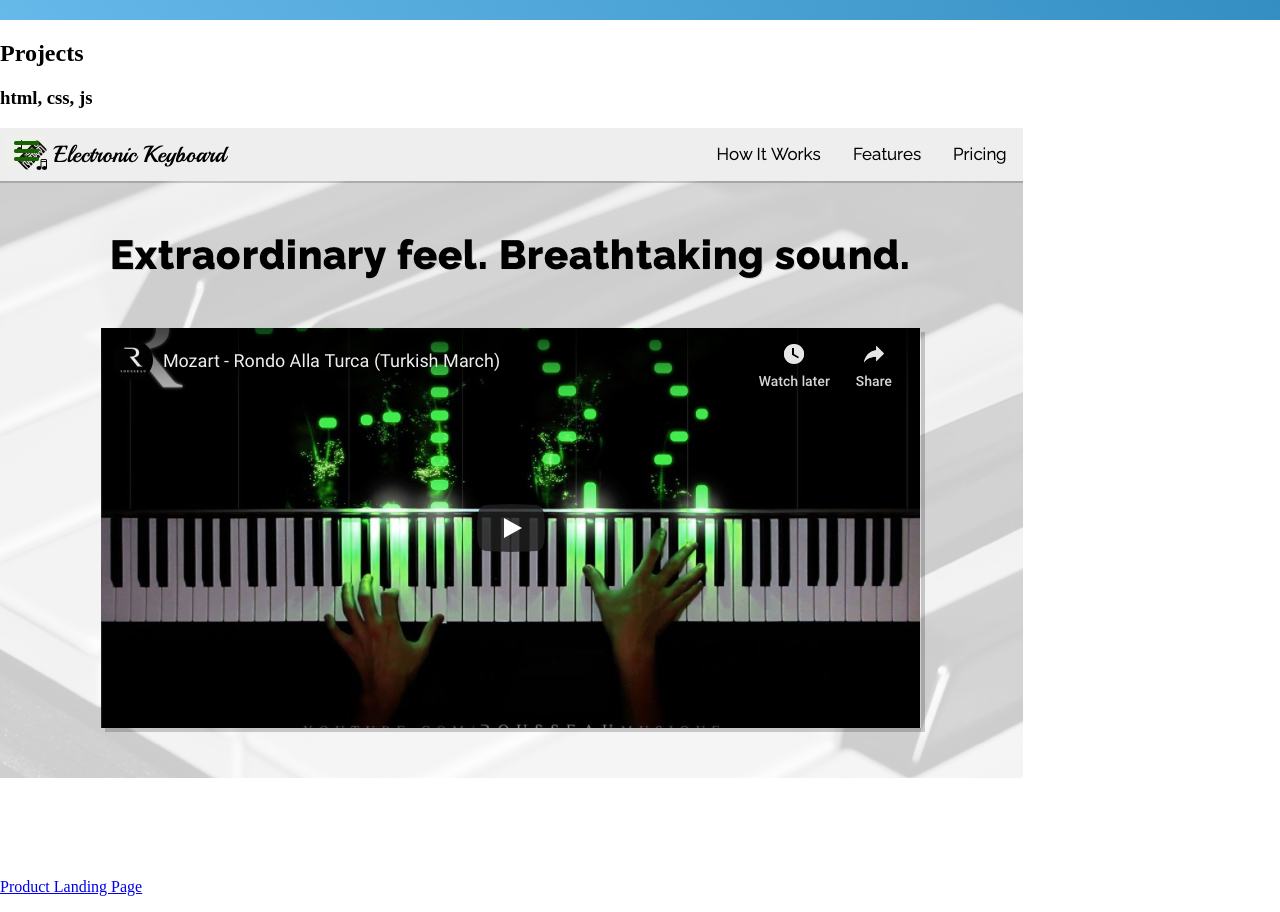
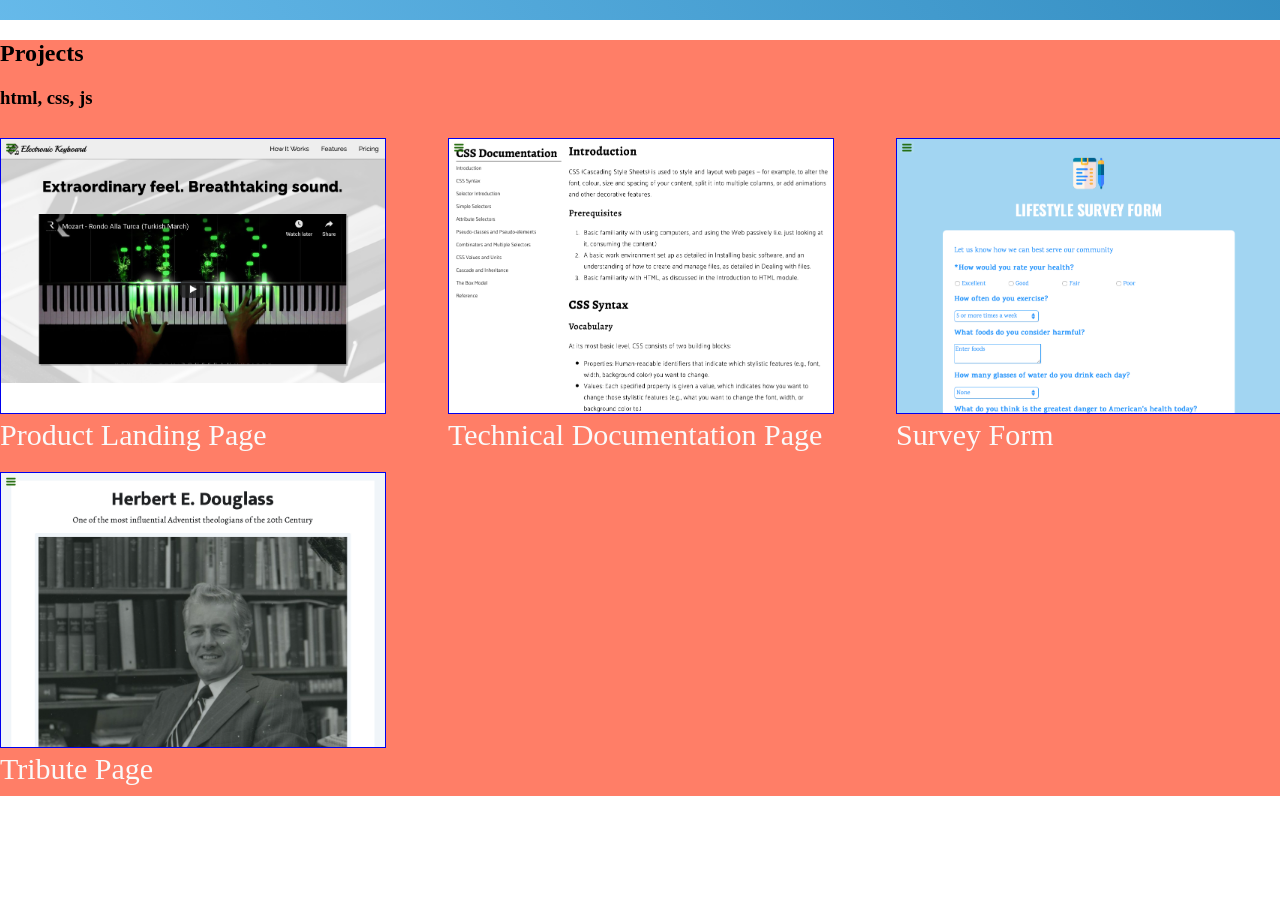
Before and after one commit to sonoffavor/portfolio, a plain HTML site: page index.html in a window 1280 px wide. Shown: the part 780-1692 px from the top of the page. After the commit the page ends 1576 px from the top, so only its background shows below. Drawn offline with Linux system fonts and the light colour scheme; grey boxes are pictures that could not be loaded; a web font is replaced by a local one.

Commit message:
Continues styling the project section

```diff
--- a/css/styles.css
+++ b/css/styles.css
@@ -105,3 +105,42 @@ h1 {
     padding: 0.5rem 0.5rem;
     margin: 0;
 }
+
+/* Project Section */
+#projects {
+    background-color: #ff7e67;
+}
+
+.flex-container {
+    display: flex;
+    flex-direction: row;
+    flex-wrap: wrap;
+    justify-content: space-between;
+    overflow: hidden;
+
+}
+
+.project-tile {
+    margin: 10px 0;
+    width: 30%;
+}
+
+.project-tile a {
+    text-decoration: none;
+}
+
+.project-tile img{
+    border-style: solid;
+    border-width: 1px;
+    width: 100%;
+    margin: 0;
+}
+
+.project-tile p {
+    font-family: 'Trirong', serif;
+    font-weight: 400;
+    font-size: 30px;
+    color: #fafafa;
+    display: inline-block;
+    margin: 0;
+}
--- a/index.html
+++ b/index.html
@@ -7,6 +7,7 @@
     <!-- Google Fonts -->
     <link href="https://fonts.googleapis.com/css2?family=Raleway:wght@800&display=swap" rel="stylesheet">
     <link href="https://fonts.googleapis.com/css2?family=Trirong:wght@600&display=swap" rel="stylesheet">
+    <link href="https://fonts.googleapis.com/css2?family=Trirong&display=swap" rel="stylesheet">
     <link href="https://fonts.googleapis.com/css2?family=Trirong:wght@100&display=swap" rel="stylesheet">
 
     <!-- External Style Sheet -->
@@ -129,17 +130,28 @@
             <h3 id="html-css-js">html, css, js</h3>
             <div class="flex-container">
                 <div class="project-tile">
-                    <a href="https://sonoffavor.github.io/product-landing-page/"><img src="images/product-landing-page.png" alt="product-landing-page"><p>Product Landing Page</p></a>
-
+                    <a href="https://sonoffavor.github.io/product-landing-page/">
+                        <img src="images/product-landing-page.png" alt="product landing page">
+                        <p>Product Landing Page</p>
+                    </a>
                 </div>
                 <div class="project-tile">
-
+                    <a href="https://sonoffavor.github.io/technical-documentation-page/">
+                        <img src="images/technical-documentation.png" alt="technical documentation page">
+                        <p>Technical Documentation Page</p>
+                    </a>
                 </div>
                 <div class="project-tile">
-
+                    <a href="https://sonoffavor.github.io/survey-form/">
+                        <img src="images/survey-form.png" alt="survey form">
+                        <p>Survey Form</p>
+                    </a>
                 </div>
                 <div class="project-tile">
-
+                    <a href="https://sonoffavor.github.io/tribute-page/">
+                        <img src="images/tribute-page.png" alt="tribute page">
+                        <p>Tribute Page</p>
+                    </a>
                 </div>
             </div>
         </section>
```
